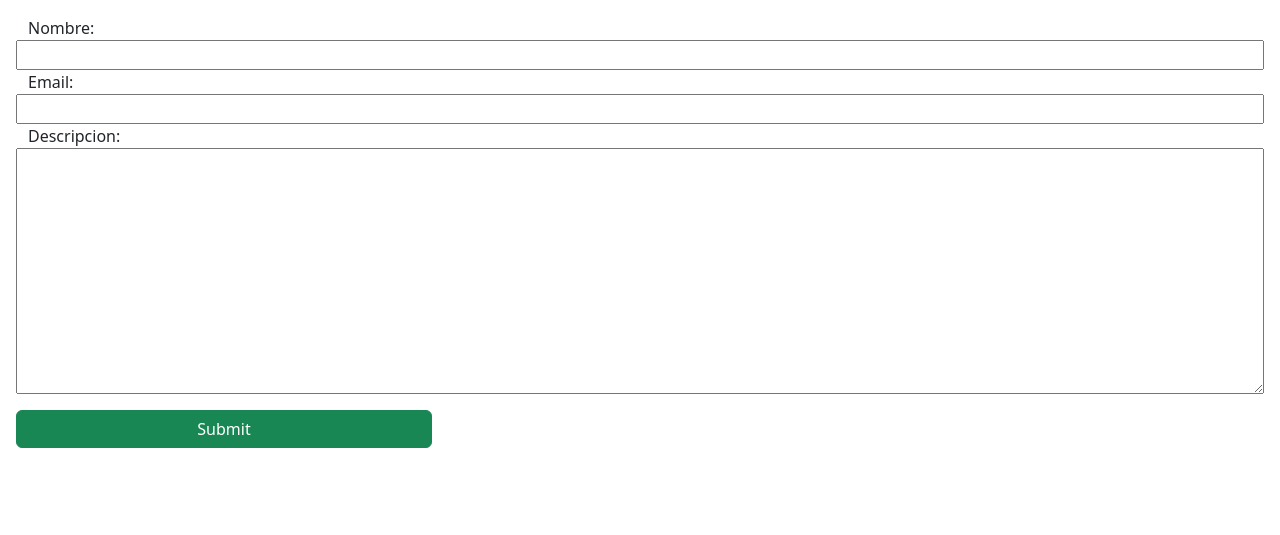
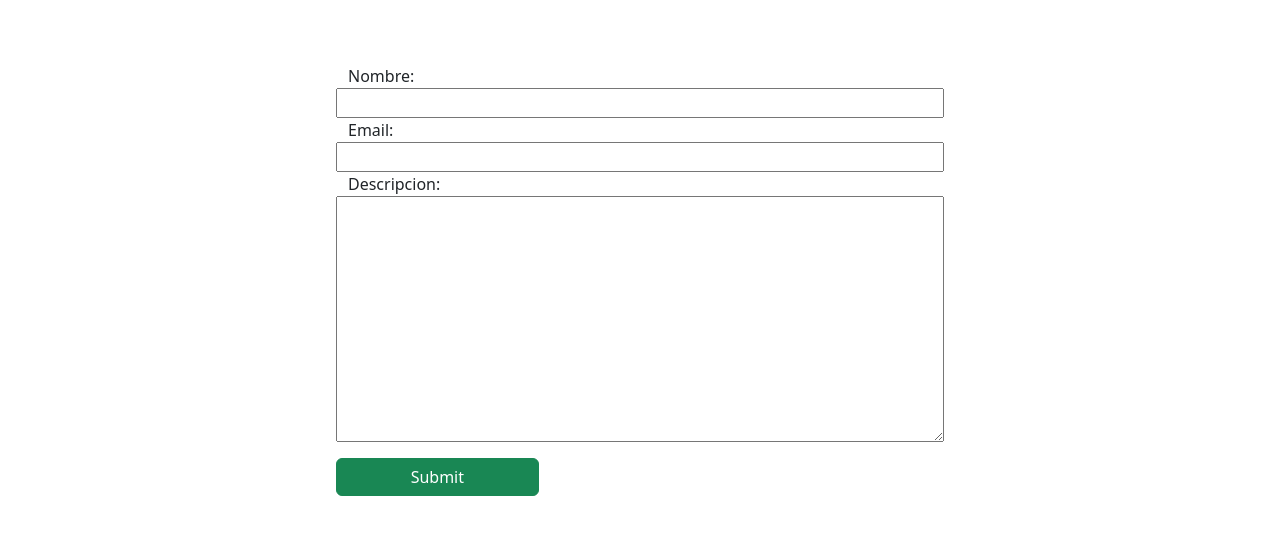
Before and after one commit to AlexEMartin/pig, a Django app: page /contacto in a window 1280 px wide. Shown: the part 56-591 px from the top of the page. Run offline with Django 4.2, Linux system fonts and the light colour scheme.

Commit message:
Contact form tiny refactors

```diff
--- a/tienda/templates/paginas/contacto.html
+++ b/tienda/templates/paginas/contacto.html
@@ -4,7 +4,7 @@
 
 {% block contenido %}
 
-<form method="POST" action="" class="row mx-auto p-3">
+<form method="POST" action="" class="row mt-5 mx-auto p-3 w-50">
   {% csrf_token %}
   {{form}}
   <input class="mt-3 col-4 btn btn-success" type="submit">
```
